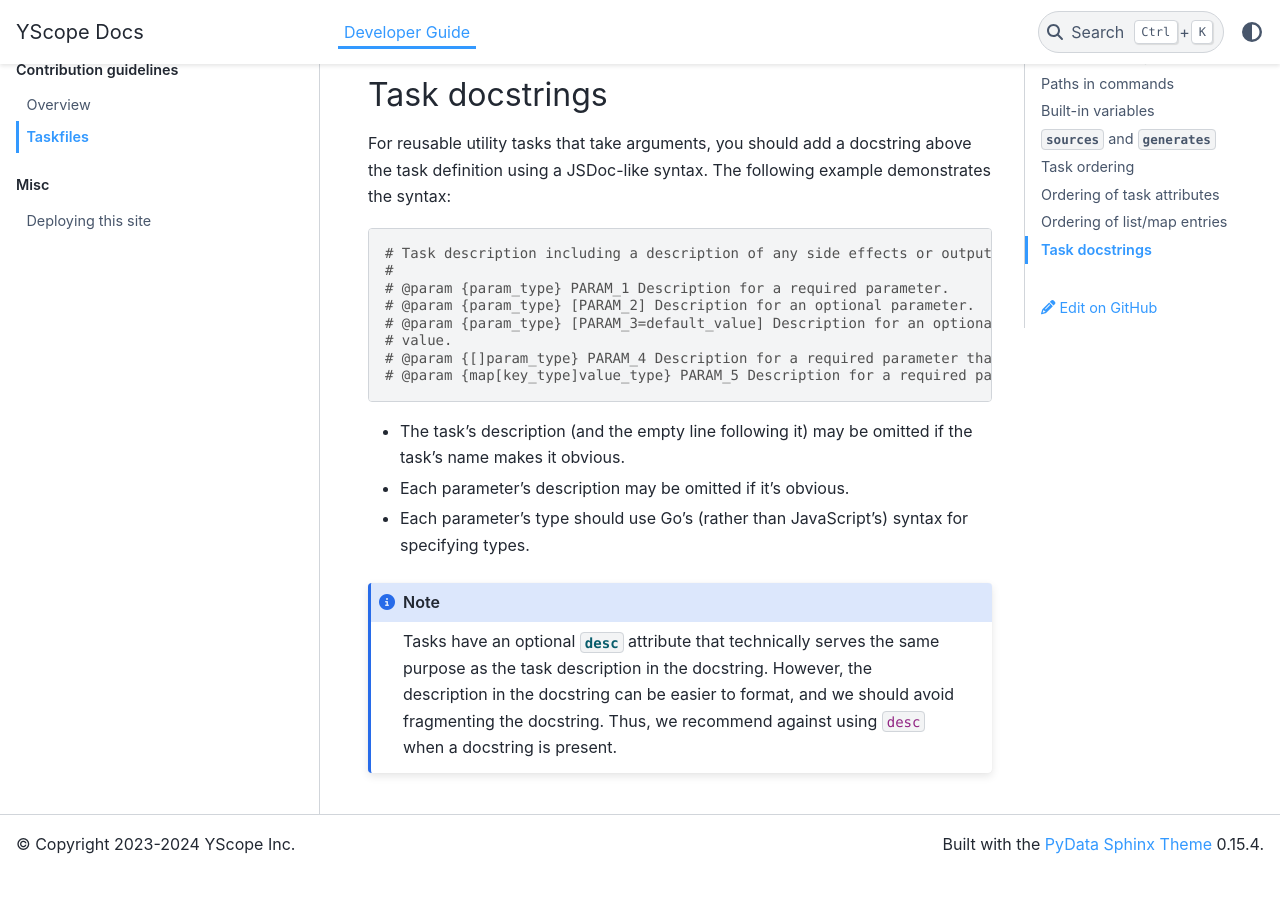
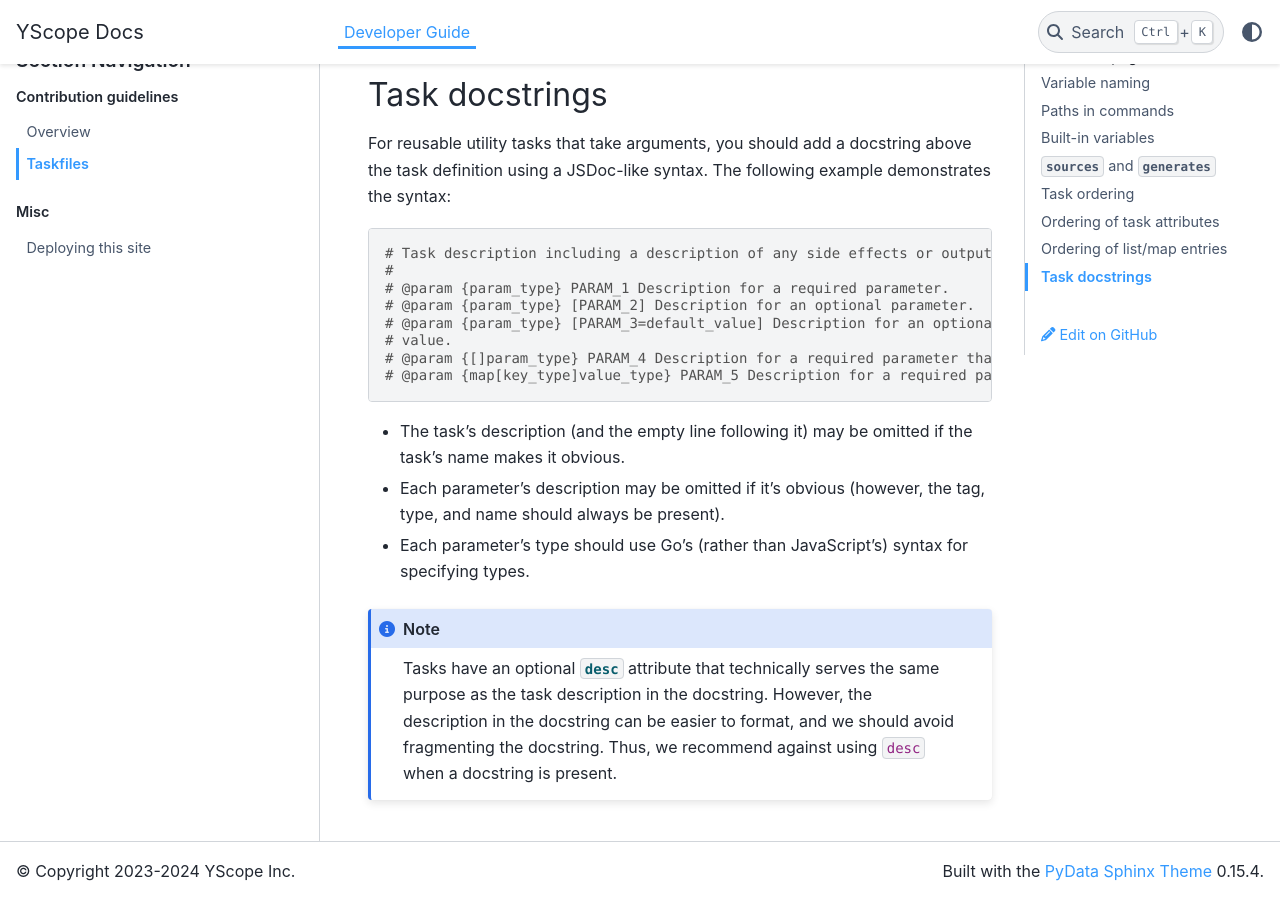
Before and after one commit to y-scope/yscope-docs, a Sphinx documentation site: the page built from docs/dev-guide/contrib-guides-taskfiles.md, in a window 1280 px wide and 900 px high, scrolled down 6574 px. Built offline with Sphinx 7.4.7 and the PyData theme 0.15.4, drawn with Linux system fonts in a browser that asks for light colours; before the commit the page ends 7448 px from its top, so only the background shows below that.

Commit message:
Clarify that the parameter tag, type, and name should always be present, even when a description is ommitted.

```diff
--- a/docs/dev-guide/contrib-guides-taskfiles.md
+++ b/docs/dev-guide/contrib-guides-taskfiles.md
@@ -296,7 +296,8 @@ using a JSDoc-like syntax. The following example demonstrates the syntax:
 
 * The task's description (and the empty line following it) may be omitted if the task's name makes
   it obvious.
-* Each parameter's description may be omitted if it's obvious.
+* Each parameter's description may be omitted if it's obvious (however, the tag, type, and name
+  should always be present).
 * Each parameter's type should use Go's (rather than JavaScript's) syntax for specifying types.
 
 :::{note}
```
